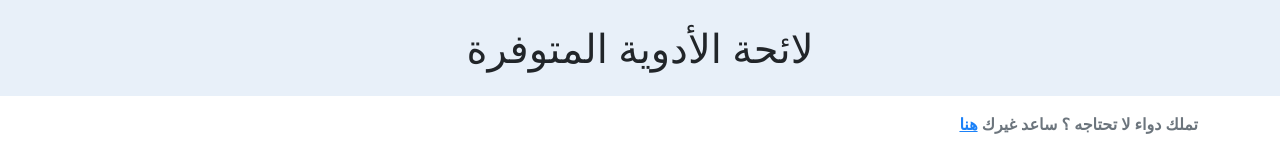
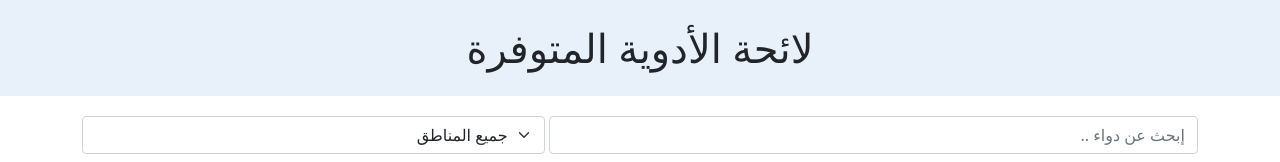
Before and after one commit to Hussein-Ali-Hassan/find-medicine, a Next.js app: page /give in a window 1280 px wide. Shown: the top 162 px of the page. Built offline with nearby package versions, Linux system fonts and the light colour scheme; no server answers; the database is empty.

Commit message:
remove add page temporary

```diff
--- a/pages/give.js
+++ b/pages/give.js
@@ -42,9 +42,9 @@ export default function Give({ data }) {
       <h1 className="text-center bg-light p-3 py-4">لائحة الأدوية المتوفرة</h1>
 
       <div className="container my-3">
-        <strong className="mb-4 d-block text-muted">
+        {/* <strong className="mb-4 d-block text-muted">
           تملك دواء لا تحتاجه ؟ ساعد غيرك <Link href="/add">هنا</Link>{" "}
-        </strong>
+        </strong> */}
         <div className="my-3 row g-1">
           <div className="col-7">
             <SearchBox q={q} setQ={setQ} />
--- a/pages/index.js
+++ b/pages/index.js
@@ -49,9 +49,9 @@ export default function Home({ data }) {
       <Navbar currentPage="help" />
       <h1 className="text-center bg-light p-3 py-4">لائحة الأدوية المطلوبة</h1>
       <div className="container my-3">
-        <strong className="mb-4 d-block text-muted">
+        {/* <strong className="mb-4 d-block text-muted">
            تحتاج دواء ولا تجده ؟ أرسل طلبك <Link href="/add">هنا</Link>{" "}
-        </strong>
+        </strong> */}
         <div className="my-3 row g-1">
           <div className="col-7">
             <SearchBox q={q} setQ={setQ} />
```
Also changed, not shown: components/Navbar.js (+10 -0 lines).
